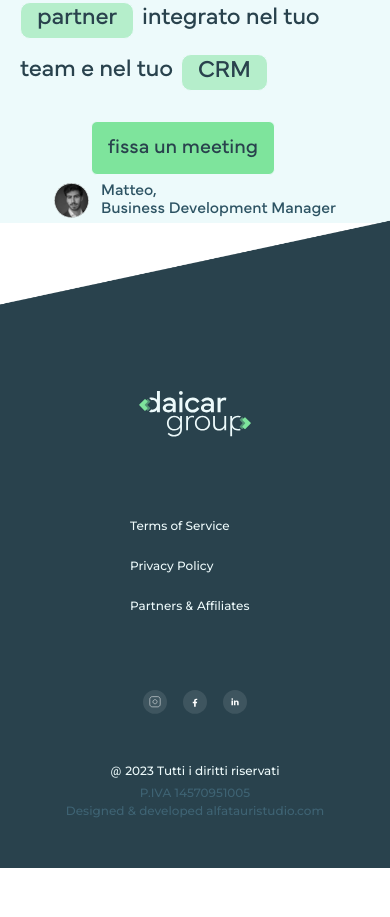
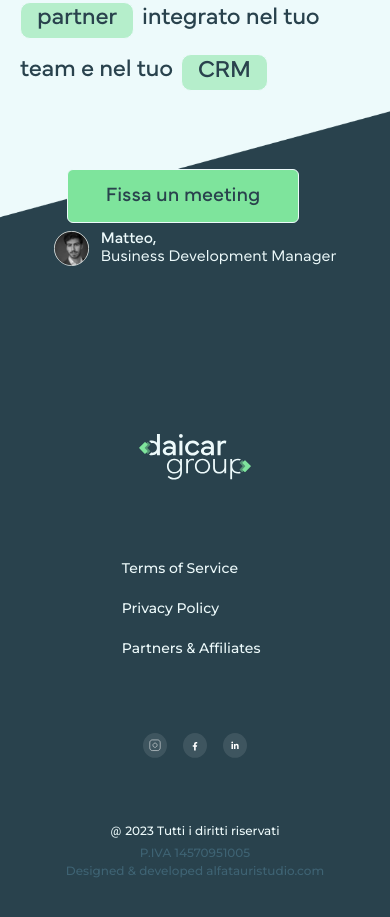
Before and after one commit to neharadialcode/daicar-group-animation, a React (Create React App) app: page / in a window 390 px wide. Shown: the part 8680-9597 px from the top of the page. Before the commit the page ends 9548 px from the top, so only its background shows below. Built offline with nearby package versions, Linux system fonts and the light colour scheme.

Commit message:
updating footer code

```diff
--- a/src/assets/scss/index.scss
+++ b/src/assets/scss/index.scss
@@ -230,7 +230,7 @@ body {
 }
 @media (max-width: 575.98px) {
   :root {
-    // --font-xsm: 9px;
+    --font-xsm: 12px;
     --font-sm: 7px;
     --font-md: 9px;
     --font-lg: 14px;
--- a/src/assets/scss/media.scss
+++ b/src/assets/scss/media.scss
@@ -468,7 +468,7 @@
     padding: 14.4px 16px !important;
   }
   .footer_background_set {
-    height: 650px;
+    height: 820px;
   }
   .timeline_text_heading {
     left: 17%;
@@ -903,10 +903,12 @@
   .meeting_btn_parent button {
     font-size: 20px !important;
     height: 54px !important;
+    padding: 8px 38px !important;
   }
   .fissa-meeting-content-parent p {
     font-size: 16px !important;
     line-height: 112% !important;
+    color: var(--color-white-off) !important;
   }
   .show_chat_icon {
     right: 10px;
@@ -916,6 +918,9 @@
   }
   .partner_parent {
     min-height: 100% !important;
+  }
+  .list_item_text {
+    font-size: 14px !important;
   }
 }
 
--- a/src/components/Footer.jsx
+++ b/src/components/Footer.jsx
@@ -51,8 +51,8 @@ function Footer() {
               </div>
             </div>
 
-            <div className="col-4 col-md-3 pe-0 pe-sm-2 ps-0 mx-auto mx-sm-0">
-              <ul className="ps-0 text-start mb-5 mb-sm-0 pb-4 pb-sm-0">
+            <div className="col-5 col-md-3 pe-0 pe-sm-2 ps-0 mx-auto mx-sm-0">
+              <ul className="ps-sm-0 text-start mb-5 mb-sm-0 pb-4 pb-sm-0 text-nowrap px-2 px-sm-0 mx-auto mx-sm-0">
                 <li className="list-unstyled">
                   <a
                     className="font_xsm  text-decoration-none  fw_medium color_white_off list_item_text ff_montserrat"
@@ -154,7 +154,7 @@ function Footer() {
                   <img className="svg" src={icon_3} alt="icon_3" />
                 </a>
               </div>
-              <p className="mb-0 font_xsm d-md-none d-block fw_medium text-center color_white_off ff_montserrat">
+              <p className="pt-3 pt-sm-0 mb-0 font_xsm d-md-none d-block fw_medium text-center color_white_off ff_montserrat">
                 <span className="ff_roboto pe-1 ">@</span>
                 {getnewyear} Tutti i diritti riservati
               </p>
--- a/src/components/Meeting.jsx
+++ b/src/components/Meeting.jsx
@@ -80,8 +80,10 @@ function About() {
 
           <div className="pt-4 pt-lg-5 mt-sm-5 position-relative z_index2">
             <div className="d-flex align-items-center justify-content-center meeting_btn_parent">
-              <button className="ff_mundial_regular hero_btn me-4 me-lg-5">
-                fissa un meeting
+              <button className="ff_mundial_regular hero_btn me-4 me-lg-5 mt-5 mt-sm-0">
+                <span className="d-sm-none">F</span>
+                <span className="d-none d-sm-inline-block">f</span>issa un
+                meeting
               </button>
               <button className="ff_mundial_regular hero_btn meeting_border_line parliamone ms-3 d-none d-sm-block">
                 chat
@@ -100,7 +102,9 @@ function About() {
               <p className="mb-0 ff_mundial_regular font_md color_gray d-xl-none">
                 <span className="fw_light">Matteo,</span>
                 <br className="d-sm-none" />
-                Business Development Manager
+                <span className="ff_mundial_light">
+                  Business Development Manager
+                </span>
               </p>
             </div>
           </div>
```
